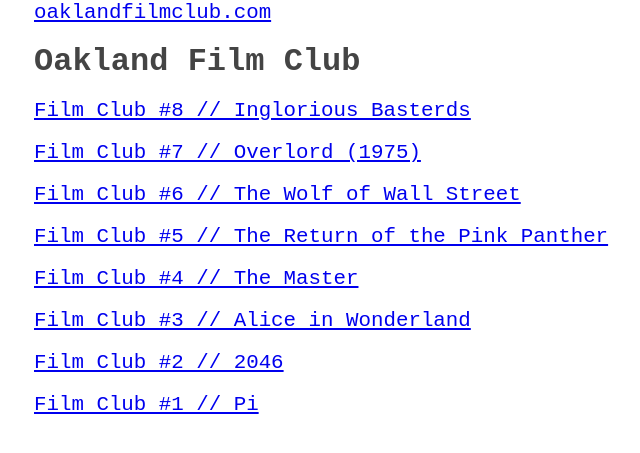
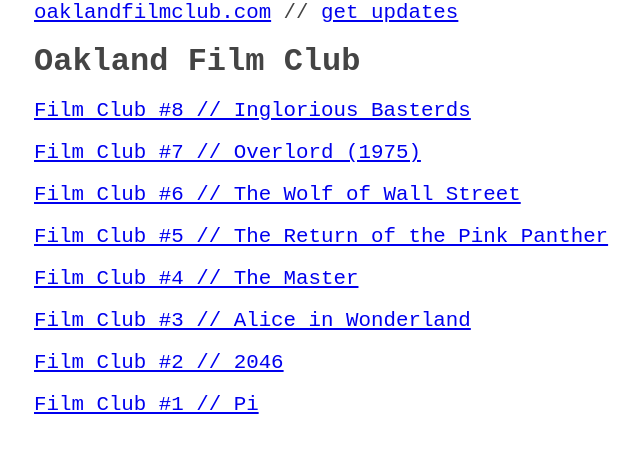
Before and after one commit to kortina/oakland-film-club-OLD, a Jekyll site: the page built from index.html, in a window 1280 px wide. Shown: the top 453 px of the page, without its empty margins (256-896 px from the left). Built offline with Jekyll 4.4.1, drawn with Linux system fonts in a browser that asks for light colours.

Commit message:
add filmbot subscription link

```diff
--- a/_layouts/default.html
+++ b/_layouts/default.html
@@ -14,7 +14,10 @@
 		<![endif]-->
 
     <section>
-      <p><a href="/">oaklandfilmclub.com</a></p>
+      <p>
+        <a href="/">oaklandfilmclub.com</a>
+        // <a href="http://filmbot.club/">get updates</a>
+      </p>
     </section>
 		{{ content }}
 
```
